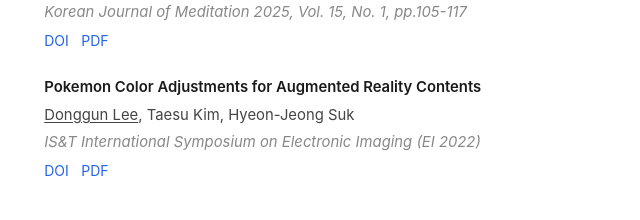
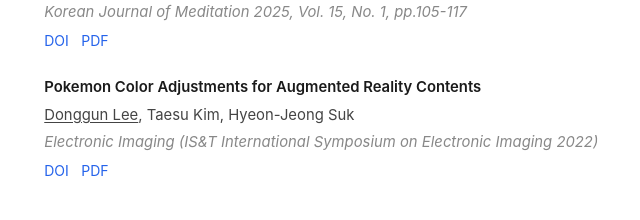
Before and after one commit to jlee4330/mywebsite, a React (Vite) app: page / in a window 1280 px wide. Shown: the part 1420-1640 px from the top of the page, without its empty margins (510-1150 px from the left). Built offline with nearby package versions, Linux system fonts and the light colour scheme.

Commit message:
name fix

```diff
--- a/src/App.jsx
+++ b/src/App.jsx
@@ -37,7 +37,7 @@ const publications = [
     tag: 'C.1',
     title: 'Pokemon Color Adjustments for Augmented Reality Contents',
     authors: ['Donggun Lee', 'Taesu Kim', 'Hyeon-Jeong Suk'],
-    venue: "IS&T International Symposium on Electronic Imaging (EI 2022)",
+    venue: "Electronic Imaging (IS&T International Symposium on Electronic Imaging 2022)",
     links: [
       { label: 'DOI', url: 'https://doi.org/10.2352/EI.2022.34.15.COLOR-377' },
       { label: 'PDF', url: '/pokemon.pdf' },
--- a/src/components/Research.jsx
+++ b/src/components/Research.jsx
@@ -40,7 +40,7 @@ const publications = [
         tag: 'C.1',
         title: 'Pokemon Color Adjustments for Augmented Reality Contents',
         authors: 'Donggun Lee, Taesu Kim, Hyeon-Jeong Suk',
-        venue: "IS&T International Symposium on Electronic Imaging (EI 2022)",
+            venue: "Electronic Imaging (IS&T International Symposium on Electronic Imaging 2022)",
         venueDetail: '',
         type: 'Conference',
         year: 2022,
```
